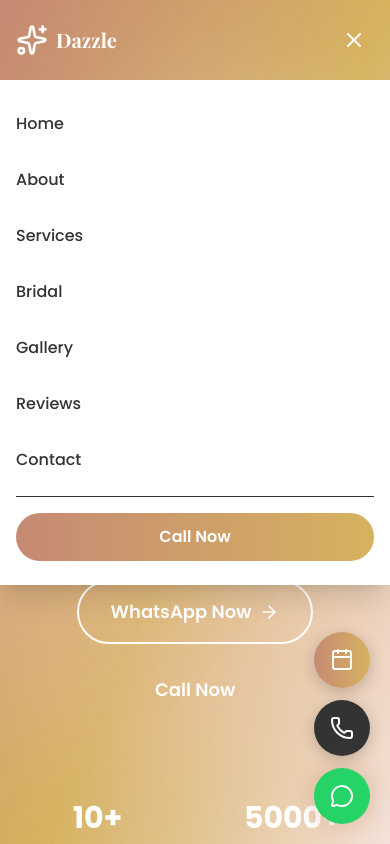
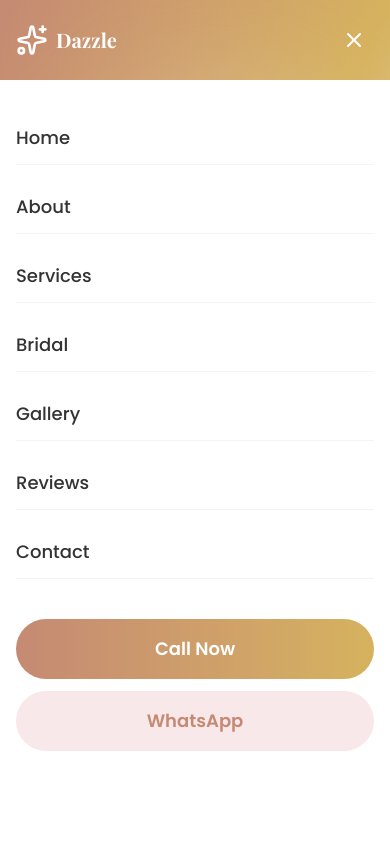
Before and after one commit to CodeITinfotech/beautyparlor, a Next.js app: page / in a window 390 px wide. Both pictures are taken after a click on the button 354 px from the left and 40 px from the top of the page. Shown: the top 844 px of the page. Built offline with nearby package versions, Linux system fonts and the light colour scheme.

Commit message:
Fix mobile menu clickable issue

```diff
--- a/src/components/layout/Navbar.tsx
+++ b/src/components/layout/Navbar.tsx
@@ -30,20 +30,31 @@ export function Navbar() {
     return () => window.removeEventListener('scroll', handleScroll);
   }, []);
 
+  // Close menu on route change
+  useEffect(() => {
+    if (isOpen) {
+      document.body.classList.add('mobile-menu-open');
+    } else {
+      document.body.classList.remove('mobile-menu-open');
+    }
+  }, [isOpen]);
+
+  const navColor = isScrolled || !isHero;
+
   return (
     <nav
-      className={`fixed top-0 left-0 right-0 z-50 transition-all duration-300 ${
-        isScrolled || !isHero
+      className={`fixed top-0 left-0 right-0 z-[9999] transition-all duration-300 ${
+        navColor
           ? 'bg-white/98 shadow-lg'
           : 'bg-transparent'
       }`}
     >
       <div className="container-custom">
         <div className="flex items-center justify-between h-20">
-          <Link href="/" className="flex items-center gap-2">
-            <Sparkles className={`w-8 h-8 ${isScrolled || !isHero ? 'text-[#C58A73]' : 'text-white'}`} />
+          <Link href="/" className="flex items-center gap-2 z-[9999]">
+            <Sparkles className={`w-8 h-8 ${navColor ? 'text-[#C58A73]' : 'text-white'}`} />
             <span
-              className={`text-xl font-bold ${isScrolled || !isHero ? 'text-[#333333]' : 'text-white'}`}
+              className={`text-xl font-bold ${navColor ? 'text-[#333333]' : 'text-white'}`}
               style={{ fontFamily: 'Playfair Display, serif' }}
             >
               Dazzle
@@ -57,7 +68,7 @@ export function Navbar() {
                 key={link.href}
                 href={link.href}
                 className={`font-medium transition-colors hover:text-[#D6B25E] ${
-                  isScrolled || !isHero ? 'text-[#333333]' : 'text-white'
+                  navColor ? 'text-[#333333]' : 'text-white'
                 }`}
               >
                 {link.label}
@@ -67,48 +78,55 @@ export function Navbar() {
 
           <div className="hidden lg:flex items-center gap-4">
             <a href={`tel:${businessInfo.phone}`}>
-              <Button variant={isScrolled || !isHero ? 'outline' : 'secondary'} size="sm">
+              <Button variant={navColor ? 'outline' : 'secondary'} size="sm">
                 Call Now
               </Button>
             </a>
           </div>
 
-          {/* Mobile Menu Button */}
+          {/* Mobile Menu Button - Always visible */}
           <button
-            className="lg:hidden p-2"
+            className={`lg:hidden p-2 z-[9999] relative ${
+              navColor ? 'text-[#333333]' : 'text-white'
+            }`}
             onClick={() => setIsOpen(!isOpen)}
             aria-label={isOpen ? 'Close menu' : 'Open menu'}
+            style={{ touchAction: 'manipulation' }}
           >
             {isOpen ? (
-              <X className={isScrolled || !isHero ? 'text-[#333333]' : 'text-white'} />
+              <X className="w-6 h-6" />
             ) : (
-              <Menu className={isScrolled || !isHero ? 'text-[#333333]' : 'text-white'} />
+              <Menu className="w-6 h-6" />
             )}
           </button>
         </div>
       </div>
 
-      {/* Mobile Menu */}
+      {/* Mobile Menu Overlay */}
       <div
-        className={`lg:hidden absolute top-full left-0 right-0 bg-white shadow-xl transition-all duration-300 ${
-          isOpen ? 'opacity-100 visible' : 'opacity-0 invisible'
+        className={`lg:hidden fixed inset-0 top-20 bg-white transition-all duration-300 ${
+          isOpen ? 'opacity-100 visible' : 'opacity-0 invisible pointer-events-none'
         }`}
+        style={{ zIndex: 9998 }}
       >
-        <div className="container-custom py-6">
+        <div className="container-custom py-8">
           <div className="flex flex-col gap-4">
             {navLinks.map((link) => (
               <Link
                 key={link.href}
                 href={link.href}
-                className="text-[#333333] font-medium py-2 hover:text-[#D6B25E] transition-colors"
+                className="text-[#333333] font-medium py-3 text-lg hover:text-[#D6B25E] transition-colors border-b border-gray-100"
                 onClick={() => setIsOpen(false)}
               >
                 {link.label}
               </Link>
             ))}
-            <div className="flex flex-col gap-3 pt-4 border-t">
-              <a href={`tel:${businessInfo.phone}`}>
-                <Button className="w-full">Call Now</Button>
+            <div className="flex flex-col gap-3 pt-6">
+              <a href={`tel:${businessInfo.phone}`} className="w-full">
+                <Button className="w-full text-lg py-4">Call Now</Button>
+              </a>
+              <a href={`https://wa.me/${businessInfo.whatsapp}`} className="w-full">
+                <Button variant="secondary" className="w-full text-lg py-4">WhatsApp</Button>
               </a>
             </div>
           </div>
```
